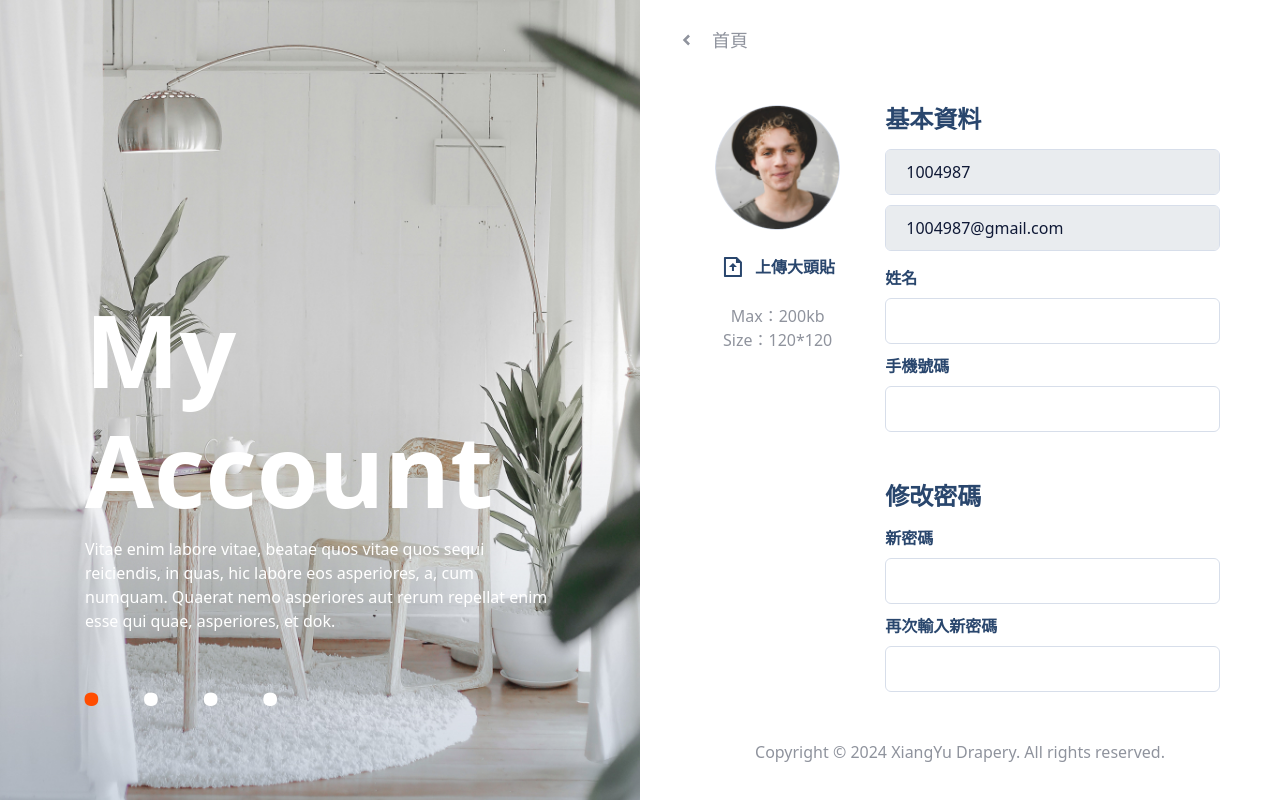
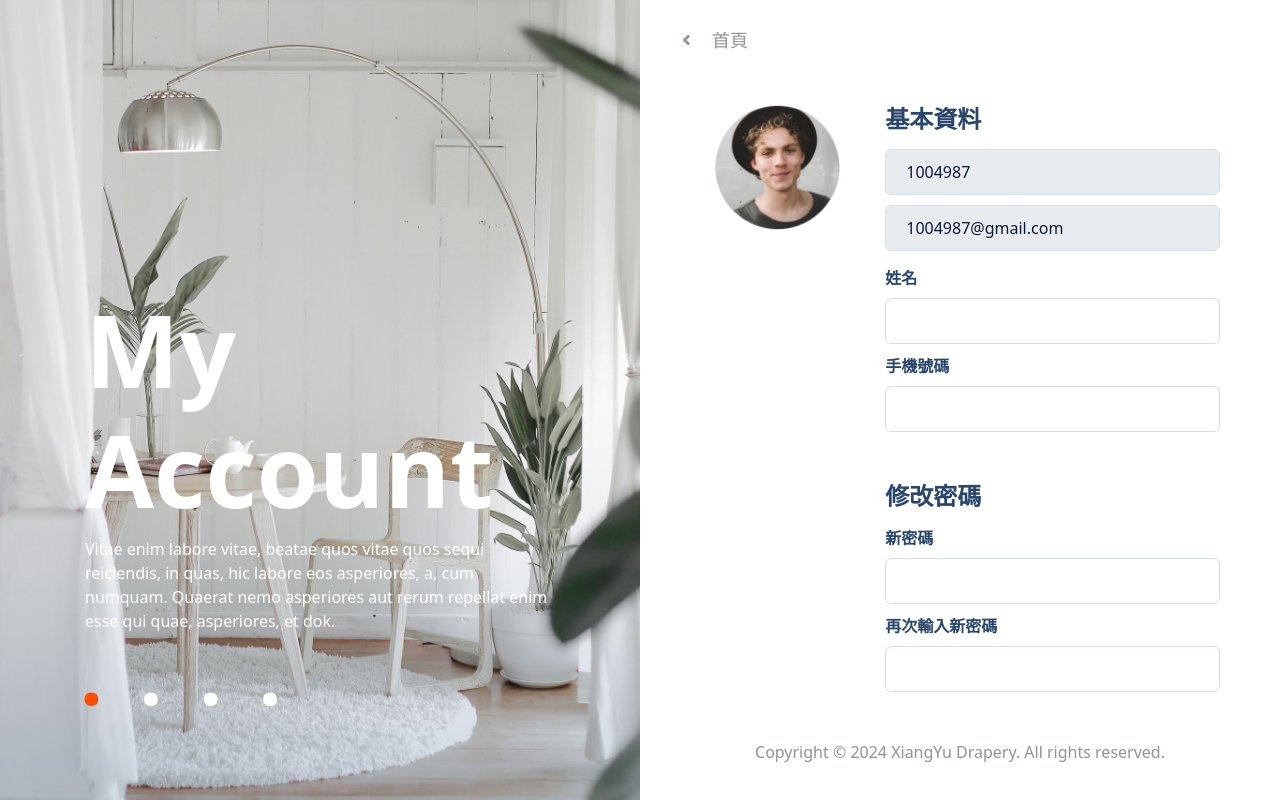
Before and after one commit to Haohan11/curtain-frontend, a Next.js app: page /account in a window 1280 px wide. Built offline with nearby package versions, Linux system fonts and the light colour scheme.

Commit message:
remove avatar upload feature

```diff
--- a/pages/account.js
+++ b/pages/account.js
@@ -1,7 +1,6 @@
-import { useRef } from "react";
 import Image from "next/image";
 
-import { Col, Form, FormControl, FormGroup } from "react-bootstrap";
+import { Col, Form, FormGroup } from "react-bootstrap";
 
 import TwoPageLayout from "@/components/twoPageLayout";
 import pageJson from "@/data/pageData";
@@ -10,17 +9,8 @@ import FormLabel from "@/components/input/formLabel";
 import FormPassword from "@/components/input/formPassword";
 import SubmitButton from "@/components/input/submitButton";
 
-import Upload from "@/icon/upload";
-
 const AccountPage = () => {
   const pageData = pageJson["account"];
-
-  const fileInputRef = useRef()
-
-  const handleUploadAvatar = (e) => {
-    const file = e.target.files[0]
-    console.log(file === undefined ? "no file" : file)
-  }
 
   const handleSubmit = (e) => {
     e.preventDefault();
@@ -39,17 +29,6 @@ const AccountPage = () => {
           width={125}
           height={125}
         />
-        <FormGroup className="text-textblue flex-center mb-5 cursor-pointer" onClick={() => {
-          fileInputRef.current.click()
-        }}>
-          <FormControl onChange={handleUploadAvatar} ref={fileInputRef} type="file" hidden/>
-          <Upload />
-          <span className="ms-2 fw-bold">上傳大頭貼</span>
-        </FormGroup>
-        <div className="vstack align-items-center text-textgrey">
-          <span>Max：200kb</span>
-          <span>Size：120*120</span>
-        </div>
       </Col>
       <Col sm={"auto"} className="vstack text-textblue">
         <div className="mb-10">
```
